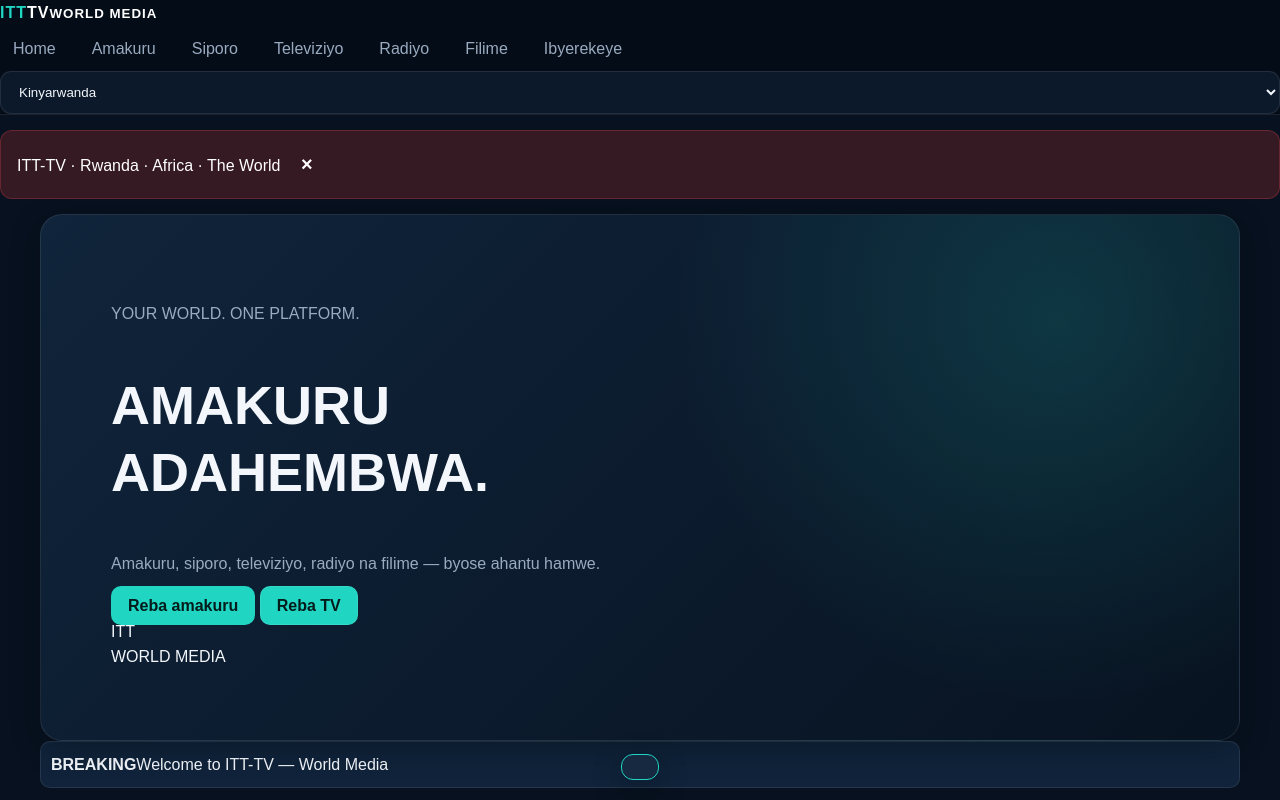
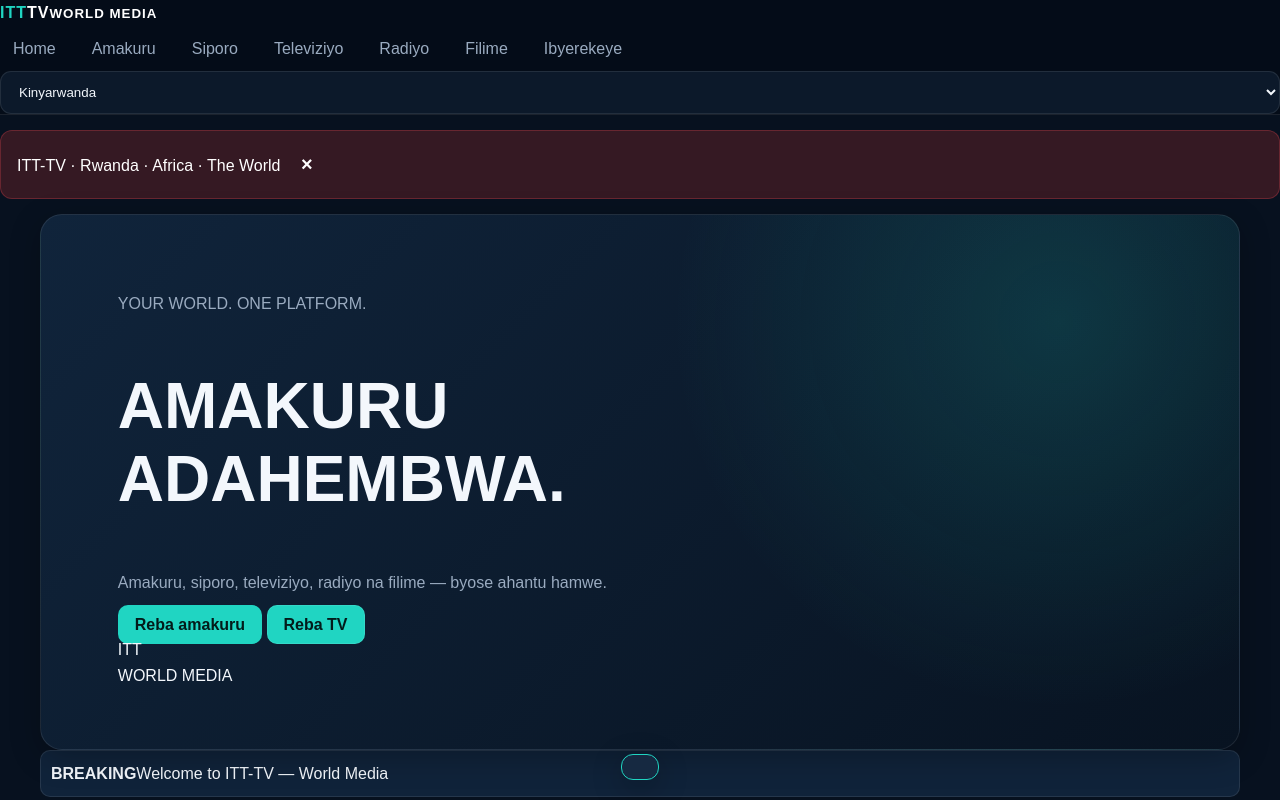
Before and after one commit to Pacifique21/ITT-TV, a plain HTML site: page index.html in a window 1280 px wide. Shown: the top 800 px of the page. Drawn offline with nearby package versions, Linux system fonts and the light colour scheme; no server answers.

Commit message:
Update styles.css

```diff
--- a/styles.css
+++ b/styles.css
@@ -896,3 +896,45 @@ footer a,
     transition-duration: .01ms !important;
   }
 }
+/* FIX ITT-TV SCREEN WIDTH */
+* {
+  box-sizing: border-box;
+}
+
+html,
+body {
+  width: 100%;
+  max-width: 100%;
+  margin: 0;
+  overflow-x: hidden;
+}
+
+img,
+video,
+iframe {
+  max-width: 100%;
+}
+
+.container,
+.hero,
+section {
+  max-width: 100%;
+}
+
+.hero {
+  min-height: 420px;
+  padding: 60px clamp(20px, 6vw, 90px);
+}
+
+.hero h1 {
+  font-size: clamp(36px, 5vw, 76px);
+  line-height: 1.15;
+  overflow-wrap: break-word;
+}
+
+@media (max-width: 768px) {
+  .hero {
+    min-height: 350px;
+    padding: 35px 20px;
+  }
+}
```
